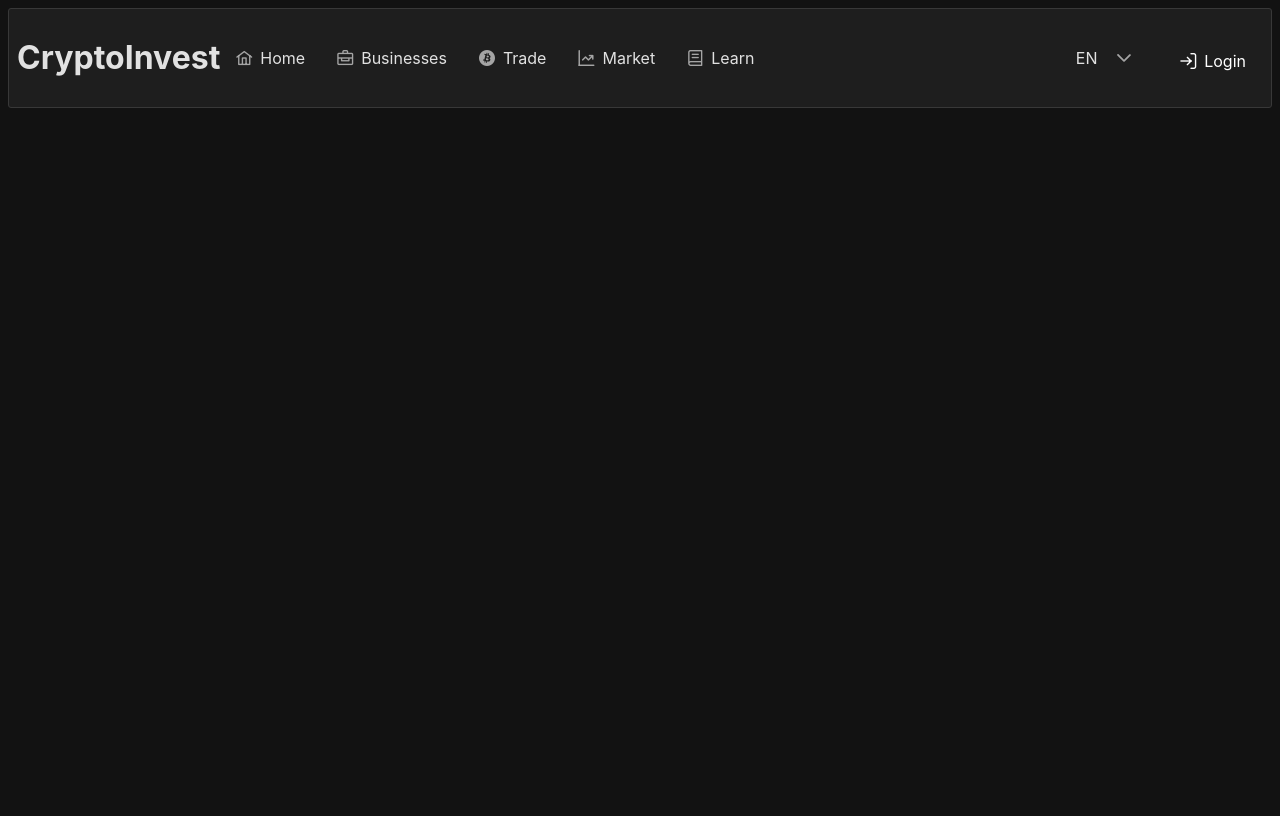
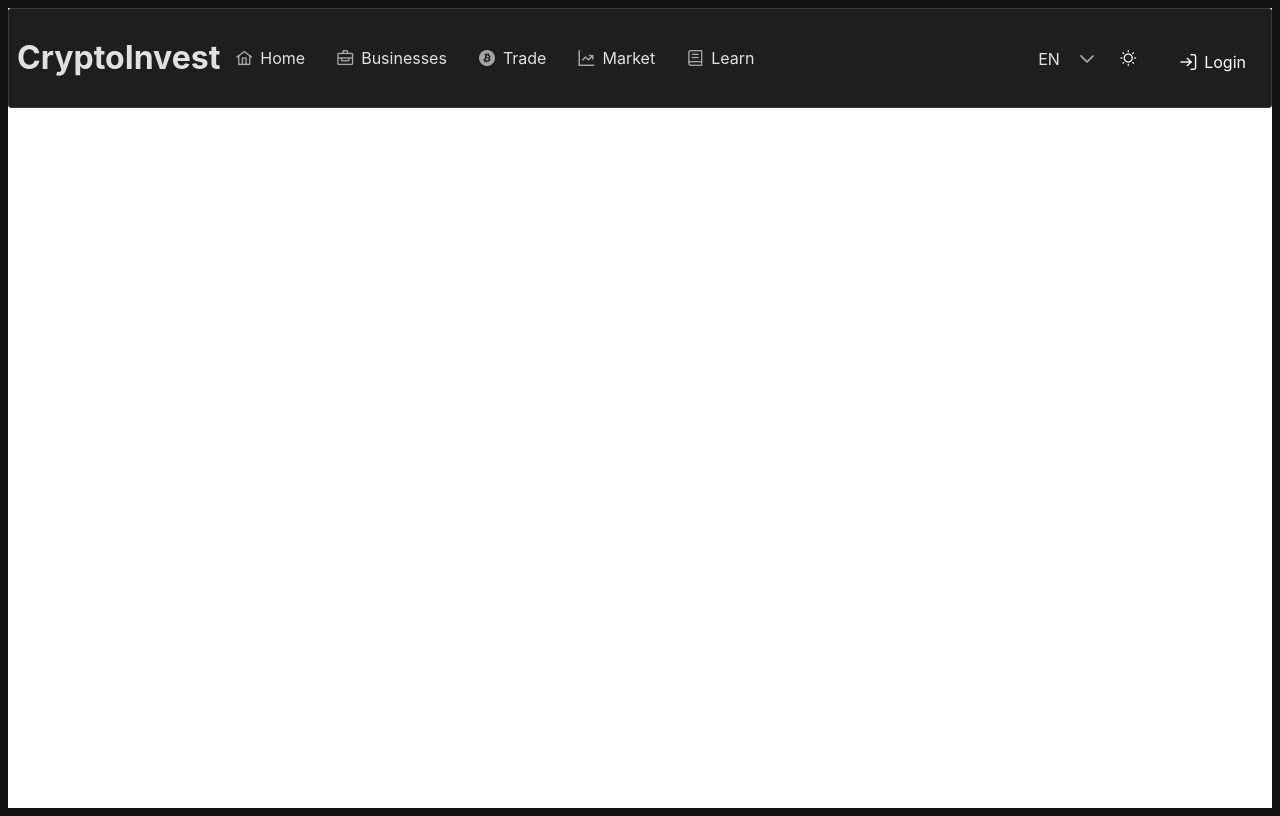
Before and after one commit to TheBackpacker1/UserInterface, a React (Vite) app: page / in a window 1280 px wide. Built offline with nearby package versions, Linux system fonts and the light colour scheme.

Commit message:
NabBar Finish

```diff
--- a/index.html
+++ b/index.html
@@ -5,6 +5,8 @@
     <link rel="icon" type="image/svg+xml" href="/vite.svg" />
     <meta name="viewport" content="width=device-width, initial-scale=1.0" />
     <title>Investi</title>
+    <link id="theme-link" rel="stylesheet" href="node_modules/primereact/resources/themes/saga-blue/theme.css">
+
   </head>
   <body>
     <div id="root"></div>
--- a/src/pages/LandingPage/LandingPage.jsx
+++ b/src/pages/LandingPage/LandingPage.jsx
@@ -1,15 +1,45 @@
-import Navbar from './NavBar'
+import { useState } from 'react';
+import 'primereact/resources/primereact.min.css';
+import Navbar from './NavBar';
 import 'primereact/resources/themes/arya-green/theme.css';
-import 'primereact/resources/primereact.min.css';
 import 'primeicons/primeicons.css';
 
 
+
+
 const LandingPage = () => {
+  const [selectedTheme, setSelectedTheme] = useState('saga-blue');
+  const [darkMode, setDarkMode] = useState(false);
 
+
+  const switchTheme = (theme) => {
+    const themeLink = document.getElementById('theme-link');
+    if (themeLink) {
+      themeLink.href = `/themes/${theme}/theme.css`;
+    }
+  };
+
+  const handleThemeChange = (theme) => {
+    setSelectedTheme(theme);
+    switchTheme(theme);
+  };
+
+  const handleThemeSwitch = () => {
+    const theme = darkMode ? 'saga-blue' : 'arya-blue';  // Light and dark theme
+    setDarkMode(!darkMode);
+    handleThemeChange(theme);
+  };
   return (
 
-   <Navbar />
-
+    <div style={{ backgroundColor: darkMode ? '#212121' : '#ffffff', minHeight: '100vh', color: darkMode ? '#ffffff' : '#000000' }}>
+    <Navbar
+      selectedTheme={selectedTheme}
+      darkMode={darkMode}
+      handleThemeSwitch={handleThemeSwitch}
+      handleThemeChange={handleThemeChange}
+    />
+    {/* Other landing page content goes here */}
+  </div>
   );
 
 
--- a/src/pages/LandingPage/NavBar.jsx
+++ b/src/pages/LandingPage/NavBar.jsx
@@ -1,17 +1,17 @@
+import { useState } from 'react';
+import { Dropdown } from 'primereact/dropdown';
+import { Button } from 'primereact/button';
+import { Menubar } from 'primereact/menubar';
+import 'primeicons/primeicons.css';
+import PropTypes from 'prop-types';
 
-import { useState } from 'react'
-import { Menubar } from 'primereact/menubar'
-import { Button } from 'primereact/button';
-import  {Dropdown} from 'primereact/dropdown'
+const NavBar = ({  darkMode, handleThemeSwitch }) => {
 
-const NavBar = () => {
-  const isMobile = window.innerWidth <= 640
+  const [selectedLanguage, setSelectedLanguage] = useState('EN');
 
-  const [themeMode, setThemeMode] = useState('light');
-  const [selectedLanguage,setSelectedLanguage]=useState('EN')
-
-  const toggleTheme = () => {
-    setThemeMode(themeMode === 'light' ? 'dark' : 'light');
+  const handleLanguageChange = (e) => {
+    setSelectedLanguage(e.value); // Update the selected language state
+    console.log('Language changed to:', e.value); // Log the language change
   };
 
   const languages = [
@@ -21,13 +21,7 @@ const NavBar = () => {
     { label: 'DE', value: 'DE' },
     { label: 'TUR', value: 'TUR' },
     { label: 'ESP', value: 'ESP' },
-
   ];
-
-  const handleLanguageChange = (e) => {
-    setSelectedLanguage(e.value); // Update the selected language state
-    console.log('Language changed to:', e.value);
-  };
 
   const navItems = [
     { label: 'Home', icon: 'pi pi-home' },
@@ -35,11 +29,9 @@ const NavBar = () => {
     { label: 'Trade', icon: 'pi pi-bitcoin' },
     { label: 'Market', icon: 'pi pi-chart-line' },
     { label: 'Learn', icon: 'pi pi-book' },
-  ]
+  ];
 
-
-
-  const end =(
+  const end = (
     <div className='p-menubar-custom-end flex align-items-center'>
       <Dropdown
       value={selectedLanguage}
@@ -51,37 +43,37 @@ const NavBar = () => {
           padding: '0.25rem',
           background: 'transparent',
         }}
-
         placeholder='Select a language'
       />
-
+      <Button
+        icon={darkMode ? 'pi pi-moon' : 'pi pi-sun'}
+        className="p-button-text p-mx-3"
+        onClick={handleThemeSwitch}
+        style={{ fontSize: '1.5rem', color: '#ffffff' }}
+        aria-label="Theme Switcher"
+      />
       <Button
         label="Login"
         icon="pi pi-sign-in"
-        className="p-button-text "
+        className="p-button-text"
         style={{ marginLeft: '1rem', color: '#ffffff' }}
-
         onClick={() => console.log('Login clicked')}
       />
     </div>
+  );
+
+  const start = <h1 className='text-white mr-6'>CryptoInvest</h1>;
+
+  return (
+    <Menubar model={navItems} start={start} end={end}
+    className='custom-menubar flex justify-content-between ' />
+  );
+};
 
 
-
-
-  )
-   const start = <h1 className='text-white mr-4'>CryptoInvest </h1>
-
-  return (
-    <div className={`navbar-container ${themeMode ==='dark' ? 'bg-gray-800 text-white' : ''}`}>
-
-      <Menubar model={navItems}
-      start={start}
-      end={end}
-       className='custom-menubar felx justify-content-between'
-        />
-
-    </div>
-  )
-}
-
-export default NavBar
+NavBar.propTypes = {
+  selectedTheme: PropTypes.string.isRequired,
+  darkMode: PropTypes.bool.isRequired,
+  handleThemeSwitch: PropTypes.func.isRequired,
+};
+export default NavBar;
```
Lines whose indentation alone changed are shown as unchanged.
